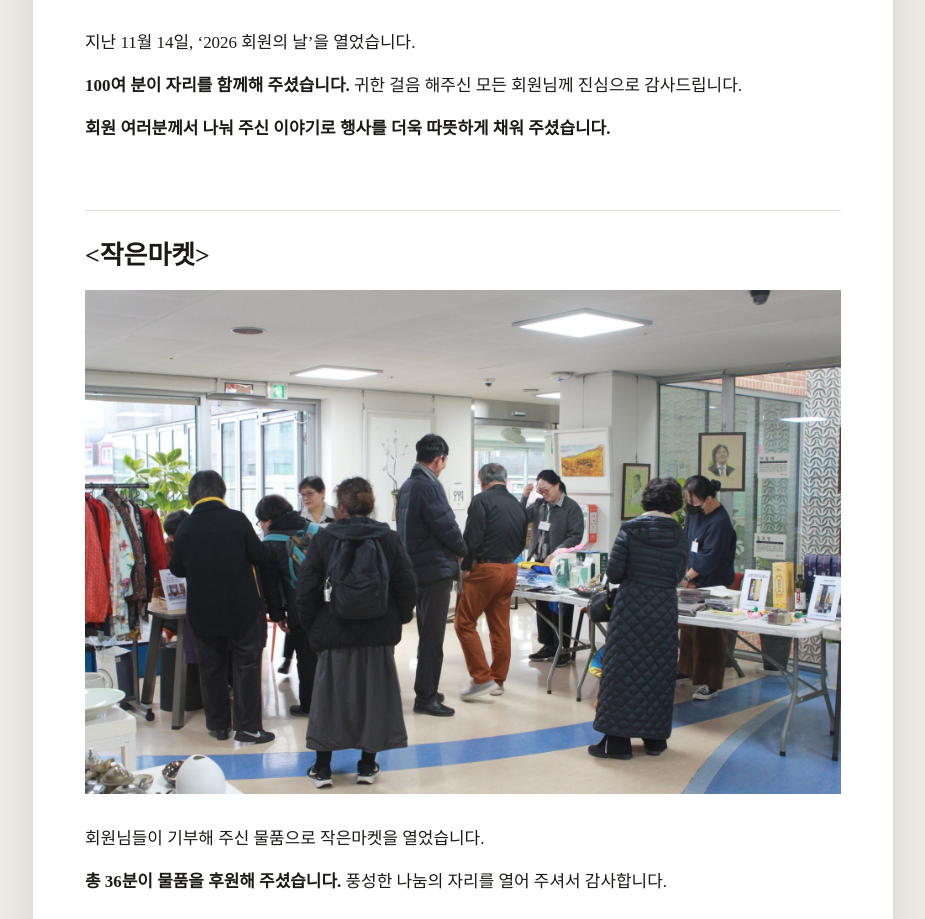
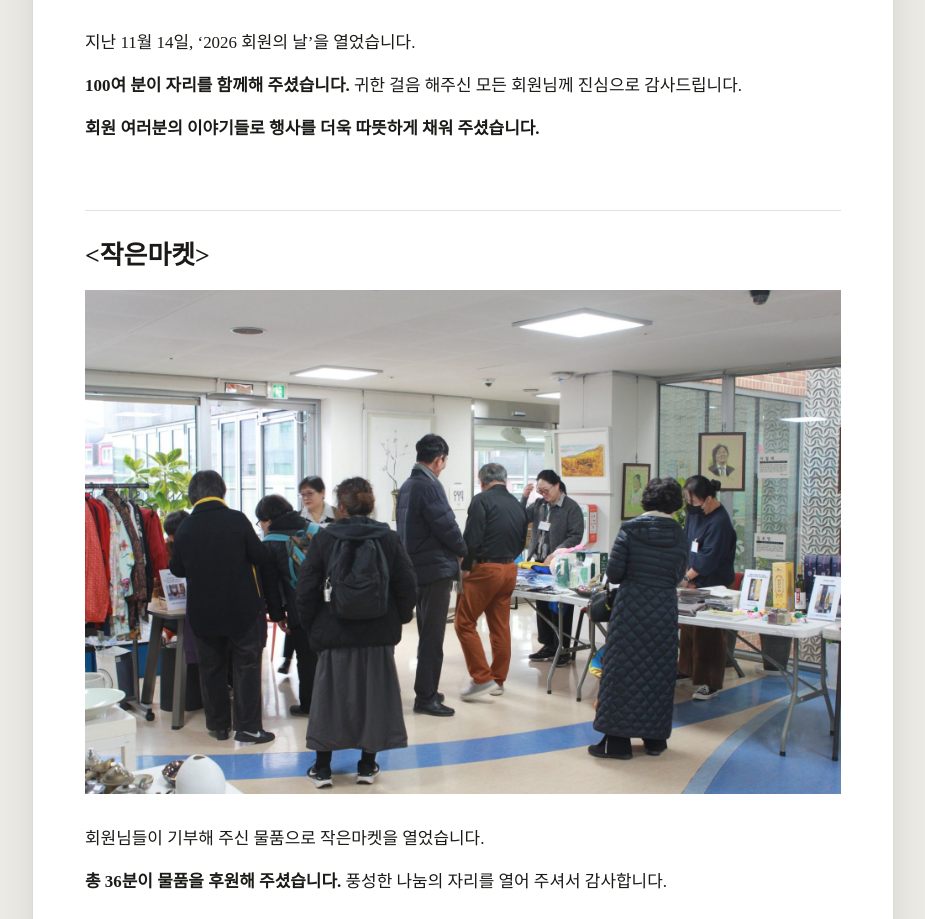
Before and after one commit to with-pws/26.11, a plain HTML site: page index.html in a window 1280 px wide. Shown: the part 1390-2309 px from the top of the page, without its empty margins (177-1102 px from the left). Drawn offline with Linux system fonts and the light colour scheme; a web font is replaced by a local one.

Commit message:
2면 마지막 문장 수정
Co-Authored-By: Claude Opus 5.5 <noreply@anthropic.com>
Claude-Session: https://claude.ai/code/session_01AF5EUTDo6w4hXyDro1sJaF

```diff
--- a/index.html
+++ b/index.html
@@ -793,7 +793,7 @@
       <div class="prose">
         <p>지난 11월 14일, ‘2026 회원의 날’을 열었습니다.</p>
         <p><strong>100여 분이 자리를 함께해 주셨습니다.</strong> 귀한 걸음 해주신 모든 회원님께 진심으로 감사드립니다.</p>
-        <p><strong>회원 여러분께서 나눠 주신 이야기로 행사를 더욱 따뜻하게 채워 주셨습니다.</strong></p>
+        <p><strong>회원 여러분의 이야기들로 행사를 더욱 따뜻하게 채워 주셨습니다.</strong></p>
       </div>
     </section>
 
```
